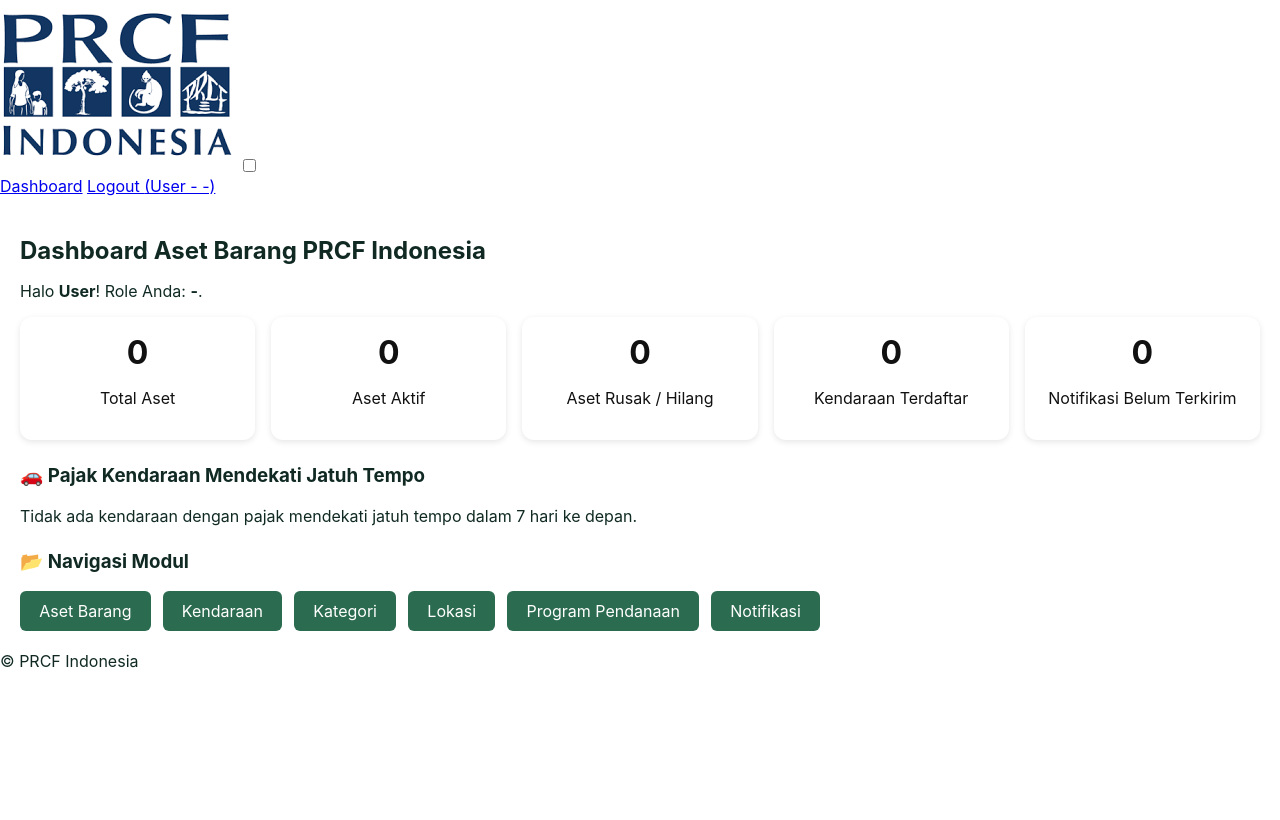
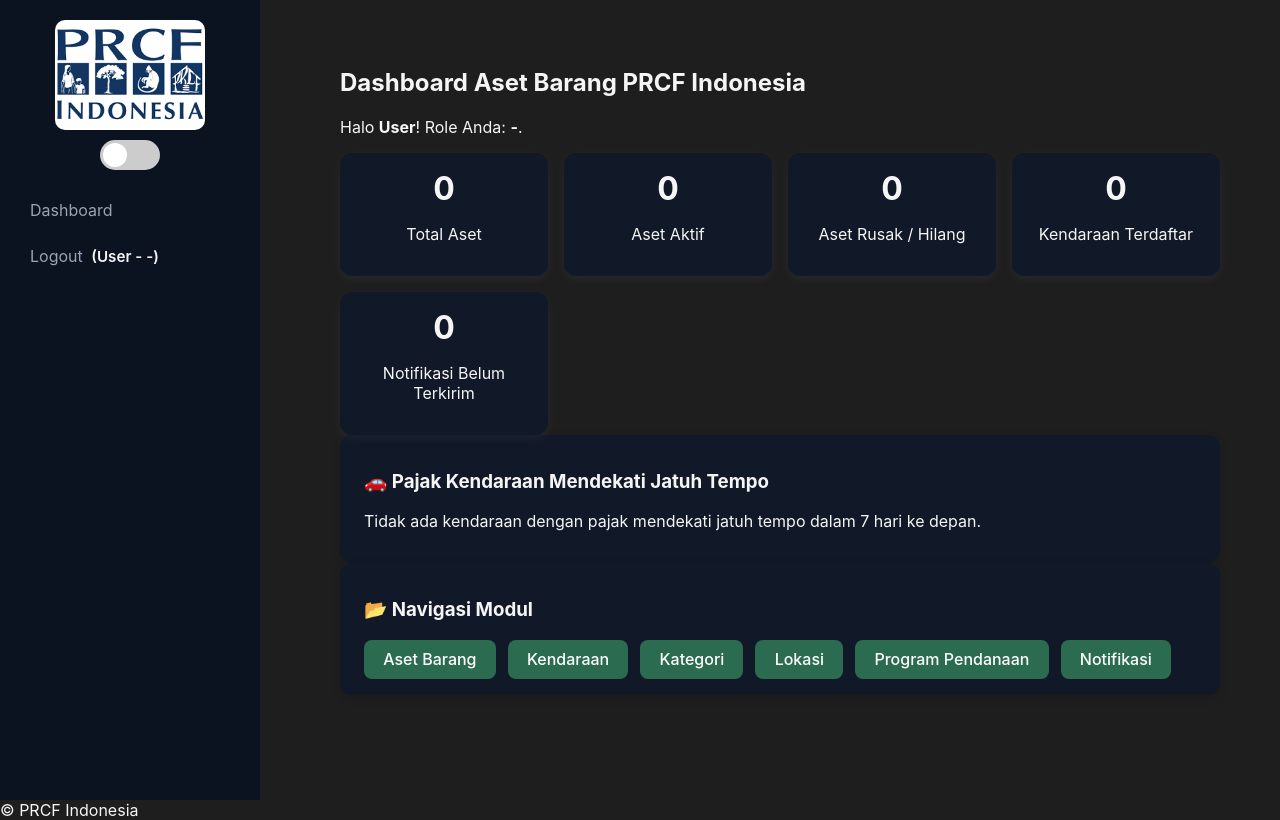
Before and after one commit to ABRORI27/prcf_aset_pro, a PHP site: page /prcf_aset_pro/ in a window 1280 px wide. Before the commit the page ends 668 px from the top, so only its background shows below. Run offline with PHP 8.4, Linux system fonts and the light colour scheme; the visitor is signed in with stand-in values (Sample User, id 1); data that the repository does not hold is empty.

Commit message:
bismillah

```diff
--- a/assets/css/dashboard.css
+++ b/assets/css/dashboard.css
@@ -1,3 +1,250 @@
+/* =======================================
+   PRCF Indonesia Dashboard Style (Final)
+   ======================================= */
+
+/* --- COLOR VARIABLES --- */
+:root {
+  --accent: #2b6b4f;
+
+  /* Dark Mode Palette */
+  --bg-dark: #0f1724;
+  --panel-dark: #111827;
+  --text-dark: #e6eef0;
+  --muted-dark: #9aa4b2;
+  --sidebar-dark: #0b1220;
+
+  /* Light Mode Palette */
+  --bg-light: #f4f6f9;
+  --panel-light: #ffffff;
+  --text-light: #102a23;
+  --muted-light: #5a5a5a;
+  --sidebar-light: #f0f3f3;
+}
+
+/* --- BASE STYLE --- */
+body {
+  background-color: var(--bg-dark);
+  color: var(--text-dark);
+  font-family: "Inter", sans-serif;
+  transition: background-color 0.3s, color 0.3s;
+}
+
+/* LIGHT MODE OVERRIDE */
+body.light-mode {
+  background-color: var(--bg-light);
+  color: var(--text-light);
+}
+
+
+/* --- APP LAYOUT --- */
+.app {
+  display: flex;
+  min-height: 100vh;
+}
+.main {
+  margin-left: 280px;
+  padding: 28px 40px;
+  flex: 1;
+}
+.header {
+  display: flex;
+  justify-content: space-between;
+  align-items: center;
+  margin-bottom: 18px;
+}
+
+/* --- SIDEBAR --- */
+.sidebar {
+  width: 260px;
+  background-color: var(--sidebar-dark);
+  color: var(--muted-dark);
+  padding: 20px;
+  position: fixed;
+  top: 0;
+  left: 0;
+  bottom: 0;
+  transition: background-color 0.3s, color 0.3s;
+}
+
+.sidebar .brand {
+  display: flex;
+  flex-direction: column;
+  align-items: center;
+  text-align: center;
+  margin-bottom: 20px;
+}
+
+.sidebar .brand img {
+  max-width: 150px;
+  border-radius: 10px;
+  transition: filter 0.3s;
+}
+
+.sidebar nav a {
+  display: block;
+  color: var(--muted-dark);
+  padding: 10px;
+  border-radius: 6px;
+  text-decoration: none;
+  margin-bottom: 6px;
+  transition: all 0.2s;
+}
+.sidebar nav a .role-label {
+  font-weight: 600;
+  color: var(--accent);
+  margin-left: 4px;
+  font-size: 0.95em;
+}
+
+.sidebar nav a:hover {
+  background-color: #1b2638;
+  color: var(--text-dark);
+}
+.sidebar nav a.active {
+  background-color: var(--accent);
+  color: #fff;
+}
+
+/* Sidebar Light Mode */
+body.light-mode .sidebar {
+  background-color: var(--sidebar-light);
+  color: var(--text-light);
+}
+body.light-mode .sidebar nav a {
+  color: var(--muted-light);
+}
+body.light-mode .sidebar nav a:hover {
+  background-color: #e6ecea;
+  color: var(--text-light);
+}
+
+/* --- TOGGLE SWITCH --- */
+.theme-switch {
+  position: relative;
+  display: inline-block;
+  width: 60px;
+  height: 30px;
+  margin-top: 10px;
+}
+.theme-switch input {
+  opacity: 0;
+  width: 0;
+  height: 0;
+}
+.slider {
+  position: absolute;
+  cursor: pointer;
+  top: 0;
+  left: 0;
+  right: 0;
+  bottom: 0;
+  background-color: #ccc;
+  transition: 0.4s;
+  border-radius: 30px;
+}
+.slider:before {
+  position: absolute;
+  content: "";
+  height: 24px;
+  width: 24px;
+  left: 3px;
+  bottom: 3px;
+  background-color: white;
+  border-radius: 50%;
+  transition: 0.4s;
+}
+input:checked + .slider {
+  background-color: var(--accent);
+}
+input:checked + .slider:before {
+  transform: translateX(30px);
+}
+
+/* --- DASHBOARD CARD --- */
+.card {
+  background-color: var(--panel-dark);
+  color: var(--text-dark);
+  padding: 18px;
+  border-radius: 12px;
+  box-shadow: 0 3px 8px rgba(0, 0, 0, 0.3);
+  transition: background-color 0.3s, color 0.3s;
+}
+body.light-mode .card {
+  background-color: var(--panel-light);
+  color: var(--text-light);
+}
+
+.grid {
+  display: grid;
+  grid-template-columns: repeat(3, 1fr);
+  gap: 18px;
+}
+
+/* --- BUTTON STYLE --- */
+.btn {
+  background-color: var(--accent);
+  border: none;
+  padding: 10px 16px;
+  border-radius: 8px;
+  color: #fff;
+  font-weight: 600;
+  cursor: pointer;
+  transition: background-color 0.3s;
+}
+.btn:hover {
+  background-color: #1f513b;
+}
+.btn-secondary {
+  background: #999;
+  color: #fff;
+  padding: 6px 12px;
+  border-radius: 4px;
+  text-decoration: none;
+  transition: 0.2s;
+}
+.btn-secondary:hover {
+  background: #777;
+}
+.btn.red:hover,
+.btn-danger:hover {
+  background-color: #b52a37;
+}
+
+/* --- ALERT / REMINDER --- */
+.alert {
+  border-radius: 8px;
+  padding: 10px 14px;
+  margin: 6px 0;
+  display: flex;
+  align-items: center;
+  gap: 10px;
+  font-weight: 500;
+}
+.alert.yellow {
+  background: #fff7d6;
+  color: #6a5400;
+}
+.alert.red {
+  background: #ffe1e1;
+  color: #9b0000;
+}
+.alert.green {
+  background: #e7fbe9;
+  color: #11581f;
+}
+body:not(.light-mode) .alert.yellow {
+  background: #2a2600;
+  color: #fff3b0;
+}
+body:not(.light-mode) .alert.red {
+  background: #3a0000;
+  color: #ffd0d0;
+}
+body:not(.light-mode) .alert.green {
+  background: #072a10;
+  color: #b6f7b8;
+}
+
 /* ===============================
     HR & ASET PAGE STYLING
    =============================== */
--- a/index.php
+++ b/index.php
@@ -1,50 +1,21 @@
 <?php
-// ================================================
-//  Dashboard Aset Barang PRCF Indonesia
-//  Author: Philo
-// ================================================
-
 error_reporting(E_ALL);
 ini_set('display_errors', 1);
 
 session_start();
 require_once __DIR__ . '/includes/koneksi.php';
-require_once __DIR__ . '/config/init.php';  // ⬅️  include koneksi, constants, timezone, dll
-require_once __DIR__ . '/includes/header.php'; // ⬅️  sudah otomatis include auth_check
+require_once __DIR__ . '/config/init.php';
+require_once __DIR__ . '/includes/header.php';
 
-// ========================
-//  QUERY DASHBOARD DATA
-// ========================
+// === QUERY DATA DASHBOARD ===
+$total_aset = mysqli_fetch_assoc(mysqli_query($conn, "SELECT COUNT(*) AS total FROM aset_barang"))['total'] ?? 0;
+$aktif_aset = mysqli_fetch_assoc(mysqli_query($conn, "SELECT COUNT(*) AS total FROM aset_barang WHERE status_penggunaan='Aktif'"))['total'] ?? 0;
+$rusak_aset = mysqli_fetch_assoc(mysqli_query($conn, "SELECT COUNT(*) AS total FROM aset_barang WHERE kondisi_barang IN ('Rusak','Hilang')"))['total'] ?? 0;
+$total_kendaraan = mysqli_fetch_assoc(mysqli_query($conn, "SELECT COUNT(*) AS total FROM kendaraan"))['total'] ?? 0;
+$notif_pending = mysqli_fetch_assoc(mysqli_query($conn, "SELECT COUNT(*) AS total FROM notifikasi WHERE status='Belum Terkirim'"))['total'] ?? 0;
 
-// Total aset
-$total_aset = mysqli_fetch_assoc(mysqli_query($conn, "
-  SELECT COUNT(*) AS total FROM aset_barang
-"))['total'] ?? 0;
-
-// Aset aktif
-$aktif_aset = mysqli_fetch_assoc(mysqli_query($conn, "
-  SELECT COUNT(*) AS total FROM aset_barang WHERE status_penggunaan='Aktif'
-"))['total'] ?? 0;
-
-// Aset rusak / hilang
-$rusak_aset = mysqli_fetch_assoc(mysqli_query($conn, "
-  SELECT COUNT(*) AS total FROM aset_barang WHERE kondisi_barang IN ('Rusak','Hilang')
-"))['total'] ?? 0;
-
-// Total kendaraan
-$total_kendaraan = mysqli_fetch_assoc(mysqli_query($conn, "
-  SELECT COUNT(*) AS total FROM kendaraan
-"))['total'] ?? 0;
-
-// Notifikasi belum terkirim
-$notif_pending = mysqli_fetch_assoc(mysqli_query($conn, "
-  SELECT COUNT(*) AS total FROM notifikasi WHERE status='Belum Terkirim'
-"))['total'] ?? 0;
-
-// Deteksi pajak kendaraan jatuh tempo < 7 hari
 $today = date('Y-m-d');
 $limit = date('Y-m-d', strtotime('+7 days'));
-
 $pajak_due = mysqli_query($conn, "
   SELECT k.*, a.nama_barang
   FROM kendaraan k
@@ -54,9 +25,6 @@
 ");
 ?>
 
-<!-- ========================
-      DASHBOARD CONTENT
-========================= -->
 <div class="page dashboard">
   <h2>Dashboard Aset Barang PRCF Indonesia</h2>
   <p>
@@ -74,12 +42,13 @@
   </div>
 
   <!-- Reminder Pajak -->
-  <div class="card mt-4">
+  <div class="card mt-4 reminder-card">
     <h3>🚗 Pajak Kendaraan Mendekati Jatuh Tempo</h3>
+    <div class="reminder-content">
       <?php if (mysqli_num_rows($pajak_due) == 0): ?>
         <p>Tidak ada kendaraan dengan pajak mendekati jatuh tempo dalam 7 hari ke depan.</p>
       <?php else: ?>
-      <table class="table">
+        <table class="table pajak-table">
           <thead>
             <tr>
               <th>Nama Kendaraan</th>
@@ -104,8 +73,9 @@
         </table>
       <?php endif; ?>
     </div>
+  </div>
 
-  <!-- Navigasi Cepat -->
+  <!-- Navigasi Modul -->
   <div class="card mt-4">
     <h3>📂 Navigasi Modul</h3>
     <div class="module-links">
@@ -123,40 +93,119 @@
           STYLE
 ========================= -->
 <style>
-.dashboard h2 { margin-bottom: .5em; }
+:root {
+  --primary: #2b6b4f;
+  --primary-dark: #1c4835;
+  --text-dark: #222;
+  --text-light: #f5f5f5;
+  --bg-dark: #1e1e1e;
+  --bg-light: #ffffff;
+  --card-dark: #2c2c2c;
+  --card-light: #ffffff;
+  --card-highlight: #fdfdfd;
+}
+
+/* GRID UTAMA */
 .stats-grid {
   display: grid;
   grid-template-columns: repeat(auto-fit, minmax(180px, 1fr));
   gap: 1rem;
 }
+
 .card.stat {
   text-align: center;
-  background: var(--bg-card, #fff);
-  color: #111;
   padding: 1rem;
   border-radius: 12px;
-  box-shadow: 0 2px 6px rgba(0,0,0,0.1);
+  box-shadow: 0 3px 10px rgba(0,0,0,0.15);
+  transition: 0.3s ease-in-out;
+  background: var(--card-light);
+  color: var(--text-dark);
 }
-.card.stat h3 { font-size: 2rem; margin: 0; }
+.card.stat h3 {
+  font-size: 2rem;
+  margin: 0;
+}
+
+/* DARK MODE – semua card tetap terang */
+body.dark-mode .card.stat,
+body:not(.light-mode) .card.stat {
+  background: var(--card-highlight);
+  color: #111;
+  box-shadow: 0 3px 12px rgba(255,255,255,0.05);
+}
+
+/* Pajak & Navigasi Modul Card */
+.card {
+  background: var(--card-light);
+  padding: 1rem 1.5rem;
+  border-radius: 12px;
+  box-shadow: 0 3px 10px rgba(0,0,0,0.1);
+}
+body.dark-mode .card,
+body:not(.light-mode) .card {
+  background: var(--card-highlight);
+  color: #111;
+}
+
+/* Tabel Pajak */
+.table {
+  width: 100%;
+  border-collapse: collapse;
+}
+.table th, .table td {
+  padding: .6rem;
+  border-bottom: 1px solid #ccc;
+  text-align: left;
+}
+body.dark-mode .table th,
+body.dark-mode .table td {
+  border-color: #ddd;
+}
+
+/* Modul Navigasi Buttons */
 .module-links {
   display: flex;
   flex-wrap: wrap;
   gap: .75rem;
 }
 .module-links .btn {
-  background: var(--primary, #2b6b4f);
+  background: var(--primary);
   color: white;
   padding: .6em 1.2em;
-  border-radius: 6px;
+  border-radius: 8px;
   text-decoration: none;
-  transition: 0.2s;
+  transition: 0.25s;
+  font-weight: 500;
 }
 .module-links .btn:hover {
-  background: #257a52;
+  background: var(--primary-dark);
 }
-.mt-4 { margin-top: 1.5em; }
-.alert.red { background: #ff6b6b; color: white; padding: 2px 8px; border-radius: 6px; }
-.alert.yellow { background: #ffd93b; color: #222; padding: 2px 8px; border-radius: 6px; }
+
+/* Alert Colors */
+.alert.red {
+  background: #ff6b6b;
+  color: white;
+  padding: 3px 8px;
+  border-radius: 6px;
+}
+.alert.yellow {
+  background: #ffe16b;
+  color: #111;
+  padding: 3px 8px;
+  border-radius: 6px;
+}
+
+/* Warna Global Background */
+body.light-mode {
+  background: var(--bg-light);
+  color: var(--text-dark);
+}
+body.dark-mode,
+body:not(.light-mode) {
+  background: var(--bg-dark);
+  color: var(--text-light);
+}
+
 </style>
 
 <?php include __DIR__ . '/includes/footer.php'; ?>
--- a/modules/aset_barang/read.php
+++ b/modules/aset_barang/read.php
@@ -26,7 +26,7 @@
       <?php endif; ?>
 
       <?php if (has_access(['Admin', 'Auditor'])): ?>
-        <a href="export.php" id="exportBtn" class="btn">Export Excel</a>
+        <a href="export.php" class="btn">Export Excel</a>
       <?php endif; ?>
 
       <input type="text" id="searchInput" onkeyup="filterTable('tabelAset', this.value)" placeholder="Cari aset...">
```
Also changed, not shown: assets/js/main.js (+5 -60 lines), modules/aset_barang/export.php (+32 -35 lines). Lines whose indentation alone changed are shown as unchanged.
